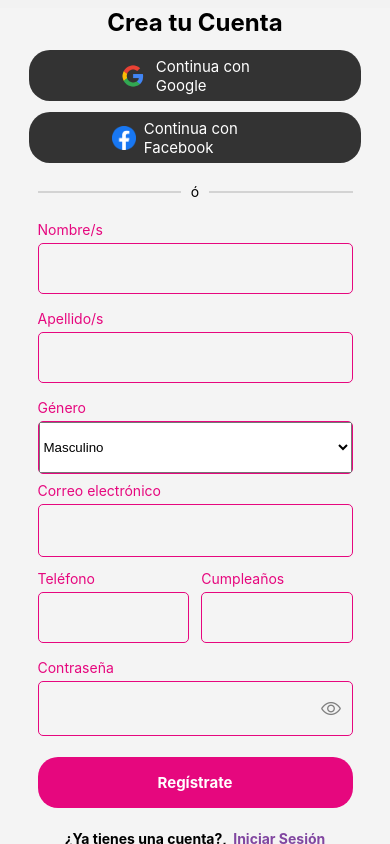
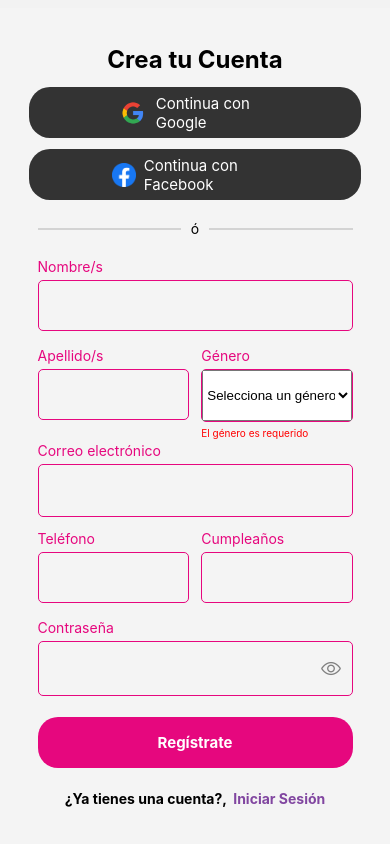
Before and after one commit to XicoNemi/mobile-app, a React Native app: screen /RegisterScreen in a window 390 px wide. Built offline with nearby package versions, Linux system fonts and the light colour scheme.

Commit message:
feat: agregar validación y manejo de errores para el campo de género en el registro

```diff
--- a/app/components/register/NameGenderComponent.jsx
+++ b/app/components/register/NameGenderComponent.jsx
@@ -13,6 +13,7 @@ const NameGenderComponent = ({ name, setName, lastName, setLastName, gender, set
     const [error, setError] = useState({});
     const [isValidName, setIsValidName] = useState(false);
     const [isValidLastName, setIsValidLastName] = useState(false);
+    const [isValidGender, setIsValidGender] = useState(false);
     const [typingTimeout, setTypingTimeout] = useState(null);
 
     useEffect(() => {
@@ -60,10 +61,22 @@ const NameGenderComponent = ({ name, setName, lastName, setLastName, gender, set
                         : textsLeng.RegisterScreen.lastNameError,
                 }));
                 break;
+            case "gender":
+                const isValidGender = value !== "";
+                setIsValidGender(isValidGender);
+                setError((prevError) => ({
+                    ...prevError,
+                    gender: isValidGender ? "" : textsLeng.RegisterScreen.genderError,
+                }));
+                break;
             default:
                 break;
         }
     };
+
+    useEffect(() => {
+        verifyInput("gender", gender);
+    }, [gender]);
 
     return (
         <View style={styles.container}>
@@ -80,7 +93,9 @@ const NameGenderComponent = ({ name, setName, lastName, setLastName, gender, set
             />
             {error.name && <Text style={styles.errorText}>{error.name}</Text>}
 
+            <View style={styles.row}>
                 {/* Apellido */}
+                <View style={styles.halfContainer}>
                     <Text style={styles.label}>{textsLeng.RegisterScreen.lastName}</Text>
                     <TextInput
                         style={[
@@ -92,19 +107,31 @@ const NameGenderComponent = ({ name, setName, lastName, setLastName, gender, set
                         onChangeText={(value) => handleInputChange("lastName", value)}
                     />
                     {error.lastName && <Text style={styles.errorText}>{error.lastName}</Text>}
+                </View>
 
                 {/* Género */}
+                <View style={styles.halfContainer}>
                     <Text style={styles.label}>{textsLeng.RegisterScreen.gender}</Text>
-            <View style={styles.pickerContainer}>
+                    <View style={[
+                        styles.pickerContainer,
+                        { borderColor: isValidGender ? Colors.routes : Colors.primary },
+                    ]}>
                         <Picker
                             selectedValue={gender}
                             style={styles.picker}
-                    onValueChange={(itemValue) => setGender(itemValue)}
+                            onValueChange={(itemValue) => {
+                                setGender(itemValue);
+                                verifyInput("gender", itemValue);
+                            }}
                         >
+                            <Picker.Item label="Selecciona un género" value="" />
                             <Picker.Item label="Masculino" value="Masculino" />
                             <Picker.Item label="Femenino" value="Femenino" />
                             <Picker.Item label="Otro" value="Otro" />
                         </Picker>
+                    </View>
+                    {error.gender && <Text style={styles.errorText}>{error.gender}</Text>}
+                </View>
             </View>
         </View>
     );
@@ -114,6 +141,13 @@ const styles = StyleSheet.create({
     container: {
         width: "90%",
         marginBottom: hp('1%'),
+    },
+    row: {
+        flexDirection: "row",
+        justifyContent: "space-between",
+    },
+    halfContainer: {
+        width: "48%",
     },
     label: {
         color: Colors.primary,
--- a/app/lenguage/LanguageProvider.jsx
+++ b/app/lenguage/LanguageProvider.jsx
@@ -52,6 +52,7 @@ const LanguageProvider = {
       alreadyAccount: "Already have an account?, ",
       nameError: "Name must be at least 4 characters long.",
       lastNameError: "Last name must be at least 4 characters long.",
+      genderError:"Gender is required",
       birthday: "Birthday",
       tel: "Phone",
       enterEmail: {
@@ -184,6 +185,7 @@ const LanguageProvider = {
       alreadyAccount: "¿Ya tienes una cuenta?, ",
       nameError: "El nombre debe tener al menos 4 caracteres.",
       lastNameError: "El apellido debe tener al menos 4 caracteres.",
+      genderError:"El género es requerido",
       birthday: "Cumpleaños",
       tel: "Teléfono",
       enterEmail: {
```
Lines whose indentation alone changed are shown as unchanged.
